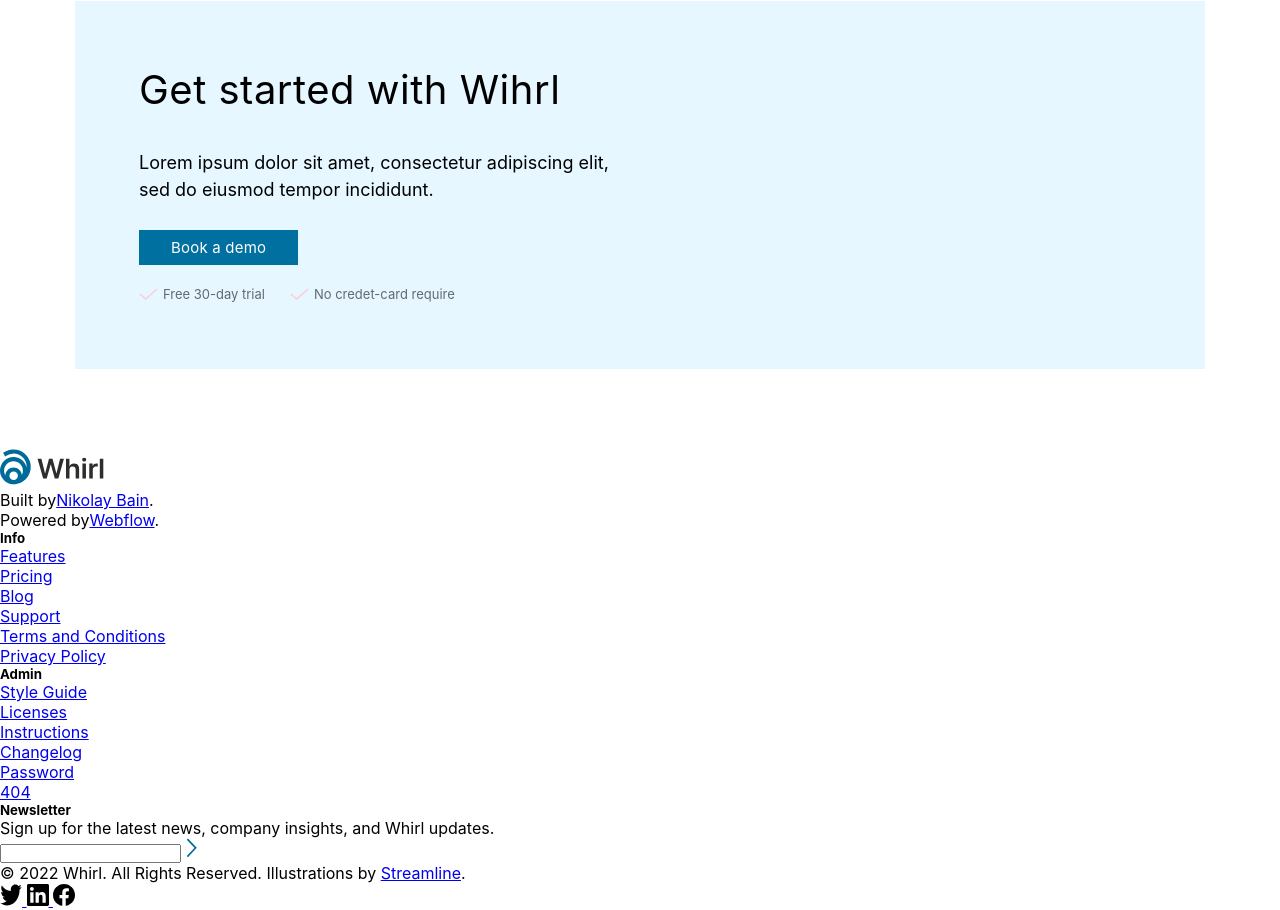
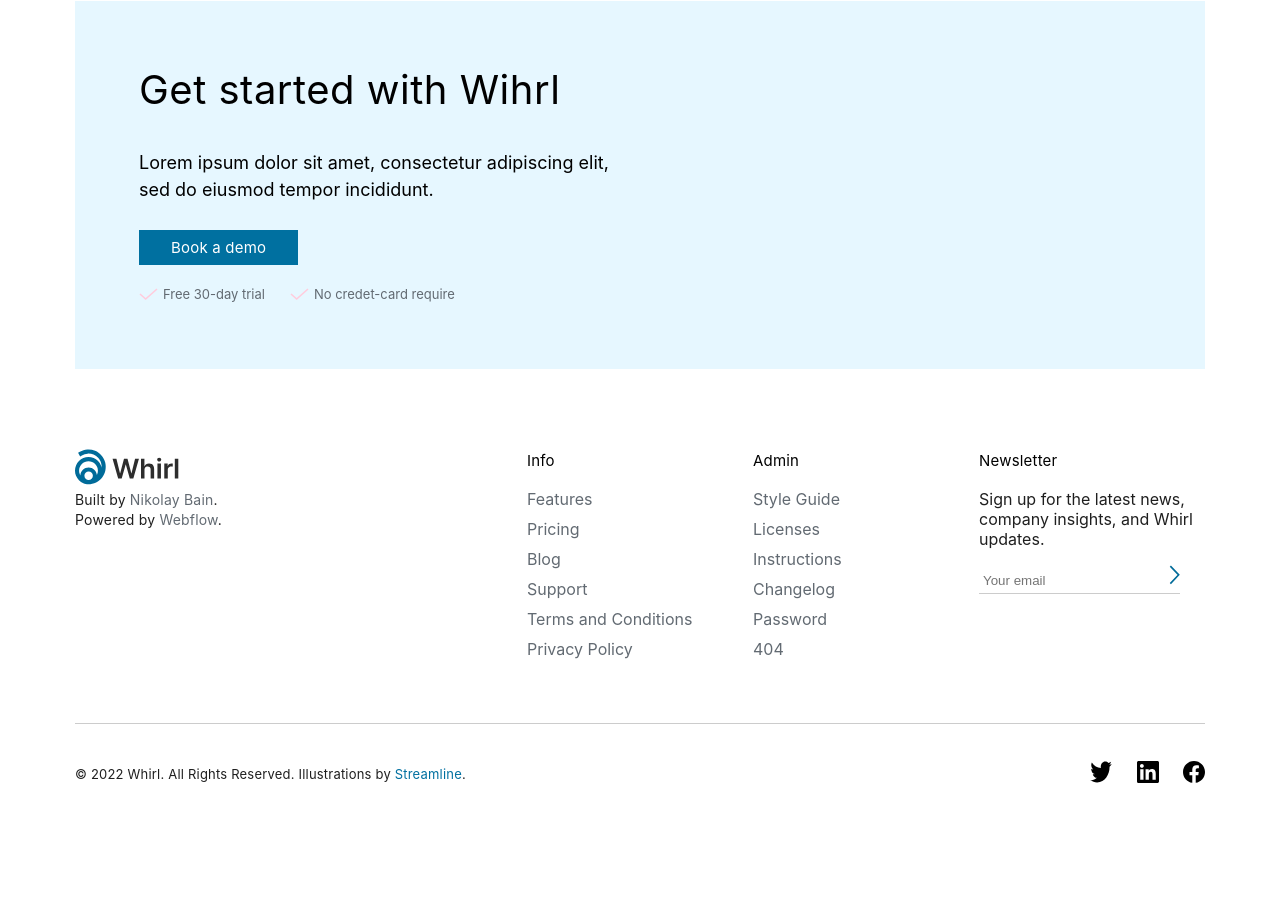
Before and after one commit to NuriddinIsacov/Whirl, a plain HTML site: page index.html in a window 1280 px wide. Shown: the part 4588-5498 px from the top of the page. After the commit the page ends 5407 px from the top, so only its background shows below. Drawn offline with Linux system fonts and the light colour scheme.

Commit message:
Style footer section and finish project

```diff
--- a/index.html
+++ b/index.html
@@ -345,16 +345,17 @@
     </section>
 
     <footer>
+        <div class="container">
             <div class="foter">
                 <div class="foter-cols">
                     <div class="footer-col">
                         <img src="./imgs/logo.svg" alt="logo">
                         <div class="infos">
                             <p>
-                            Built by<a href="#">Nikolay Bain</a>.
+                                Built by <a href="#">Nikolay Bain</a>.
                             </p>
                             <p>
-                            Powered by<a href="#">Webflow</a>.
+                                Powered by <a href="#">Webflow</a>.
                             </p>
                         </div>
                     </div>
@@ -416,7 +417,7 @@
                             Sign up for the latest news, company insights, and Whirl updates.
                         </p>
                         <div class="col-inp">
-                        <input type="text" name="" id="">
+                            <input type="text" name="" id="" placeholder="Your email">
                             <img src="./imgs/Vector.svg" alt="">
                         </div>
                     </div>
@@ -424,15 +425,16 @@
                 <div class="footer-bottom">
                     <p>© 2022 Whirl. All Rights Reserved. Illustrations by <a href="#">Streamline</a>.</p>
                     <div class="footer-bottom-icons">
-                    <a href="#">
+                        <a href="https://x.com/">
                             <img src="./imgs/twitter.svg" alt="icon">
                         </a>
-                    <a href="#">
+                        <a href="https://www.linkedin.com/in/nuriddin-isoqov-658929252/">
                             <img src="./imgs/linkedn.svg" alt="icon">
                         </a>
-                    <a href="#">
+                        <a href="https://www.facebook.com/">
                             <img src="./imgs/facebook.svg" alt="icon">
                         </a>
+                    </div>
                 </div>
             </div>
         </div>
--- a/style.css
+++ b/style.css
@@ -553,6 +553,99 @@
 }
 
 
+
+
+/* Footer section styles */
+
+
+.foter-cols{
+    display: grid;
+    grid-template-columns: 2fr 1fr 1fr 1fr;
+    padding-bottom: 64px;
+    border-bottom: 1px solid #ccc;
+}
+.infos{
+    font-size: 14px;
+    font-weight: 400;
+    line-height: 20px;
+    letter-spacing: 0.2px;
+    color: #1f1f1f;
+}
+.infos a{
+    text-decoration: none;
+    color: #0070A0;
+}
+.footer-col h5{
+    font-size: 15px;
+    font-weight: 400;
+    line-height: 24px;
+    letter-spacing: 0.2px;
+    margin-bottom: 16px;
+}
+.footer-col li{
+    list-style: none;
+}
+.footer-col a{
+    text-decoration: none;
+    color: #626A72;
+}
+.footer-col ul{
+    display: flex;
+    flex-direction: column;
+    justify-content: center;
+    gap: 10px;
+}
+.col-title{
+    margin-bottom: 12px;;
+}
+.col-description{
+    font-size: 16px;
+    color: #1f1f1f;
+    margin-bottom: 16px;
+}
+.col-inp{
+    display: inline;
+    border-bottom: 1px solid #ccc;
+    width: 216px;
+    height: 44px;
+    padding-bottom: 4px;
+}
+.col-inp input{
+    padding-top: 4px;
+    padding-left: 4px;
+    padding-right: 4px;
+    margin-bottom: 4px;
+    border: none;
+    outline: none;
+    color: #626A72;
+}
+.col-inp input:focus{
+    border: none;
+}
+.footer-bottom{
+    display: flex;
+    justify-content: space-between;
+    align-items: center;
+    padding-top: 36px;
+    padding-bottom: 32px;
+}
+.footer-bottom p{
+    font-size: 13px;
+    font-weight: 400;
+    line-height: 20px;
+    letter-spacing: 0.2px;
+    color: #1f1f1f;
+}
+.footer-bottom p>a{
+    text-decoration: none;
+    color: #0070A0;
+}
+.footer-bottom-icons a{
+    margin-left: 20px;
+    text-decoration: none;
+
+}
+
 @import url(https://fonts.googleapis.com/css2);
 
 body {
```
Lines whose indentation alone changed are shown as unchanged.
